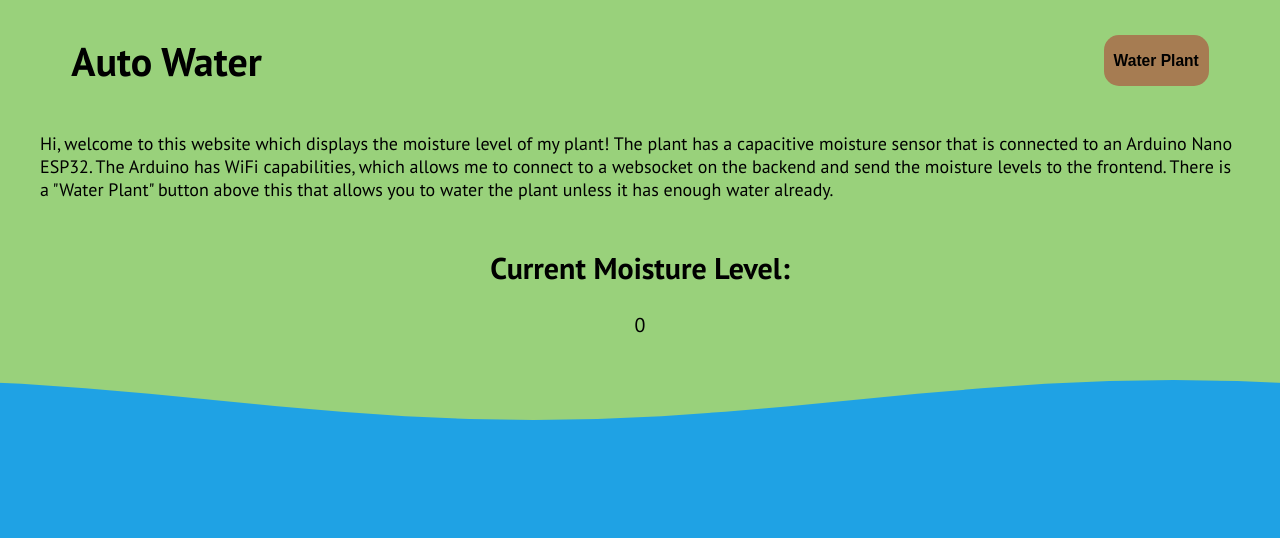
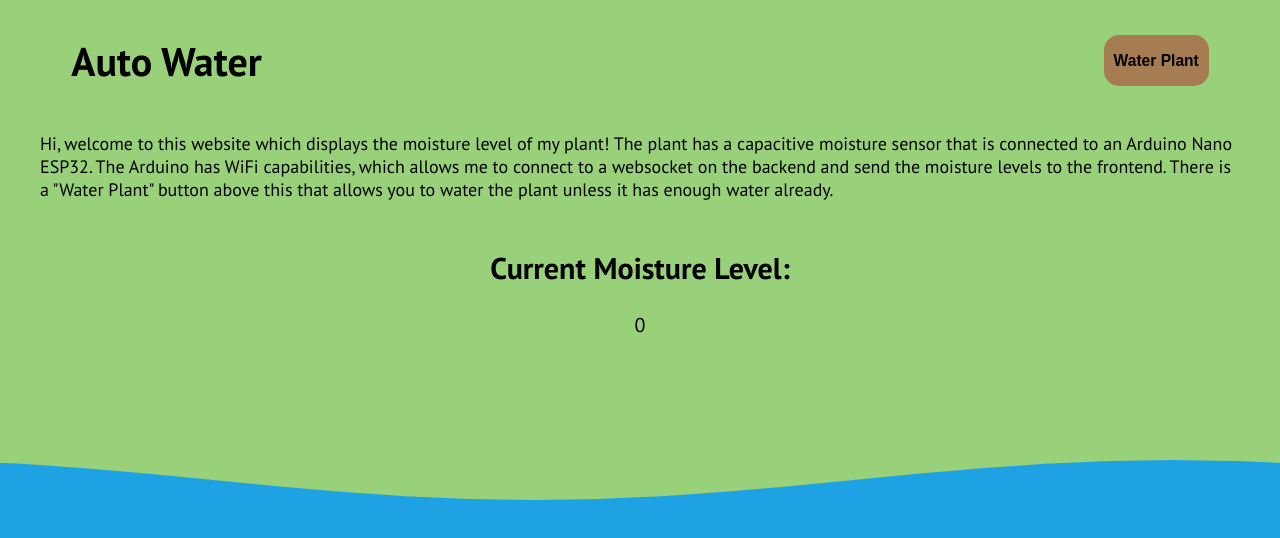
Before and after one commit to dylanledermann/AutoWaterer, an Angular app in the folder autowatererfrontend/: page / in a window 1280 px wide. Shown: the top 538 px of the page. Built offline with nearby package versions, Linux system fonts and the light colour scheme; no server answers.

Commit message:
Added Renderer2 and document check to home.ts to adjust the wave height based on the moisture level

```diff
--- a/autowatererfrontend/src/app/components/header/header.ts
+++ b/autowatererfrontend/src/app/components/header/header.ts
@@ -19,8 +19,6 @@ export class Header {
         throw err;
       })
     )
-    .subscribe((m) => {
-      console.log(m);
-    });;
+    .subscribe();
   }
 }
--- a/autowatererfrontend/src/app/home/home.html
+++ b/autowatererfrontend/src/app/home/home.html
@@ -1,4 +1,5 @@
-<div class="">
+<div class="water"></div>
+<div>
     <p id="Description">
         Hi, welcome to this website which displays the moisture level of my plant!
         The plant has a capacitive moisture sensor that is connected to an Arduino Nano ESP32.
--- a/autowatererfrontend/src/app/home/home.ts
+++ b/autowatererfrontend/src/app/home/home.ts
@@ -1,6 +1,6 @@
-import { Component, inject, signal } from '@angular/core';
+import { Component, Inject, inject, Renderer2 } from '@angular/core';
 import { Moisture } from '../services/moisture';
-import { catchError } from 'rxjs';
+import {DOCUMENT} from '@angular/common';
 
 @Component({
   selector: 'app-home',
@@ -9,18 +9,22 @@ import { catchError } from 'rxjs';
   styleUrl: './home.css'
 })
 export class Home {
-  moisture = signal(0);
+  constructor(
+    private renderer: Renderer2,
+    @Inject(DOCUMENT) private document: Document
+  ){}
   moistureApi = inject(Moisture);
+  moisture = this.moistureApi.moisture;
   ngOnInit(): void {
-    this.moistureApi.getMoistureFromApi()
-      .pipe(
-        catchError((err) => {
-          console.log(err);
-          throw err;
-        })
-      )
-      .subscribe((moisture: number) => {
-        this.moisture.set(moisture);
-      });
+    this.moisture = this.moistureApi.getMoisture();
+    var adjustedHeight = 100-this.moisture();
+    this.changeWaveHeight(adjustedHeight.toString() + "%");
+  }
+  changeWaveHeight(height: string){
+    this.renderer.setStyle(
+      this.document.documentElement,
+      '--wave-height',
+      height
+    )
   }
 }
--- a/autowatererfrontend/src/app/services/moisture.ts
+++ b/autowatererfrontend/src/app/services/moisture.ts
@@ -1,14 +1,30 @@
 import { HttpClient } from '@angular/common/http';
-import { Injectable, inject } from '@angular/core';
+import { Injectable, inject, signal } from '@angular/core';
+import { catchError } from 'rxjs';
 
 @Injectable({
   providedIn: 'root'
 })
 export class Moisture {
   http = inject(HttpClient);
+  moisture = signal(0);
   getMoistureFromApi(){
     const url = `http://localhost:8080/api/moisture`;
     return this.http.get<number>(url);
+  }
+  getMoisture(){
+    this.getMoistureFromApi()
+      .pipe(
+        catchError((err) => {
+          console.log(err);
+          throw err;
+        })
+      )
+      .subscribe((moisture: number) => {
+        this.moisture.set(moisture);
+      });
+
+    return this.moisture;
   }
   addMoistureFromApi(){
     const url = `http://localhost:8080/api/moisture`;
--- a/autowatererfrontend/src/index.html
+++ b/autowatererfrontend/src/index.html
@@ -11,7 +11,6 @@
   <link href="https://fonts.googleapis.com/css2?family=PT+Sans:ital,wght@0,400;0,700;1,400;1,700&display=swap" rel="stylesheet">
 </head>
 <body>
-  <div class="water"></div>
   <app-root></app-root>
 </body>
 </html>
--- a/autowatererfrontend/src/styles.css
+++ b/autowatererfrontend/src/styles.css
@@ -1,5 +1,7 @@
 /* You can add global styles to this file, and also import other style files */
-
+:root{
+    --wave-height: 60%;
+}
 .water {
     position: absolute;
     top: 0;
@@ -10,47 +12,47 @@
     animation: flow 6s infinite linear;
     clip-path: polygon(
     /* Top edge points along the sine wave */
-    0% calc(50% + sin(0deg) * 20px),
-    2.5% calc(50% + sin(18deg) * 20px),
-    5% calc(50% + sin(36deg) * 20px),
-    7.5% calc(50% + sin(54deg) * 20px),
-    10% calc(50% + sin(72deg) * 20px),
-    12.5% calc(50% + sin(90deg) * 20px),
-    15% calc(50% + sin(108deg) * 20px),
-    17.5% calc(50% + sin(126deg) * 20px),
-    20% calc(50% + sin(144deg) * 20px),
-    22.5% calc(50% + sin(162deg) * 20px),
-    25% calc(50% + sin(180deg) * 20px),
-    27.5% calc(50% + sin(198deg) * 20px),
-    30% calc(50% + sin(216deg) * 20px),
-    32.5% calc(50% + sin(234deg) * 20px),
-    35% calc(50% + sin(252deg) * 20px),
-    37.5% calc(50% + sin(270deg) * 20px),
-    40% calc(50% + sin(288deg) * 20px),
-    42.5% calc(50% + sin(306deg) * 20px),
-    45% calc(50% + sin(324deg) * 20px),
-    47.5% calc(50% + sin(342deg) * 20px),
-    50% calc(50% + sin(360deg) * 20px),
-    52.5% calc(50% + sin(18deg) * 20px),
-    55% calc(50% + sin(36deg) * 20px),
-    57.5% calc(50% + sin(54deg) * 20px),
-    60% calc(50% + sin(72deg) * 20px),
-    62.5% calc(50% + sin(90deg) * 20px),
-    65% calc(50% + sin(108deg) * 20px),
-    67.5% calc(50% + sin(126deg) * 20px),
-    70% calc(50% + sin(144deg) * 20px),
-    72.5% calc(50% + sin(162deg) * 20px),
-    75% calc(50% + sin(180deg) * 20px),
-    77.5% calc(50% + sin(198deg) * 20px),
-    80% calc(50% + sin(216deg) * 20px),
-    82.5% calc(50% + sin(234deg) * 20px),
-    85% calc(50% + sin(252deg) * 20px),
-    87.5% calc(50% + sin(270deg) * 20px),
-    90% calc(50% + sin(288deg) * 20px),
-    92.5% calc(50% + sin(306deg) * 20px),
-    95% calc(50% + sin(324deg) * 20px),
-    97.5% calc(50% + sin(342deg) * 20px),
-    100% calc(50% + sin(360deg) * 20px),
+    0% calc(var(--wave-height) + sin(0deg) * 20px),
+    2.5% calc(var(--wave-height) + sin(18deg) * 20px),
+    5% calc(var(--wave-height) + sin(36deg) * 20px),
+    7.5% calc(var(--wave-height) + sin(54deg) * 20px),
+    10% calc(var(--wave-height) + sin(72deg) * 20px),
+    12.5% calc(var(--wave-height) + sin(90deg) * 20px),
+    15% calc(var(--wave-height) + sin(108deg) * 20px),
+    17.5% calc(var(--wave-height) + sin(126deg) * 20px),
+    20% calc(var(--wave-height) + sin(144deg) * 20px),
+    22.5% calc(var(--wave-height) + sin(162deg) * 20px),
+    25% calc(var(--wave-height) + sin(180deg) * 20px),
+    27.5% calc(var(--wave-height) + sin(198deg) * 20px),
+    30% calc(var(--wave-height) + sin(216deg) * 20px),
+    32.5% calc(var(--wave-height) + sin(234deg) * 20px),
+    35% calc(var(--wave-height) + sin(252deg) * 20px),
+    37.5% calc(var(--wave-height) + sin(270deg) * 20px),
+    40% calc(var(--wave-height) + sin(288deg) * 20px),
+    42.5% calc(var(--wave-height) + sin(306deg) * 20px),
+    45% calc(var(--wave-height) + sin(324deg) * 20px),
+    47.5% calc(var(--wave-height) + sin(342deg) * 20px),
+    50% calc(var(--wave-height) + sin(360deg) * 20px),
+    52.5% calc(var(--wave-height) + sin(18deg) * 20px),
+    55% calc(var(--wave-height) + sin(36deg) * 20px),
+    57.5% calc(var(--wave-height) + sin(54deg) * 20px),
+    60% calc(var(--wave-height) + sin(72deg) * 20px),
+    62.5% calc(var(--wave-height) + sin(90deg) * 20px),
+    65% calc(var(--wave-height) + sin(108deg) * 20px),
+    67.5% calc(var(--wave-height) + sin(126deg) * 20px),
+    70% calc(var(--wave-height) + sin(144deg) * 20px),
+    72.5% calc(var(--wave-height) + sin(162deg) * 20px),
+    75% calc(var(--wave-height) + sin(180deg) * 20px),
+    77.5% calc(var(--wave-height) + sin(198deg) * 20px),
+    80% calc(var(--wave-height) + sin(216deg) * 20px),
+    82.5% calc(var(--wave-height) + sin(234deg) * 20px),
+    85% calc(var(--wave-height) + sin(252deg) * 20px),
+    87.5% calc(var(--wave-height) + sin(270deg) * 20px),
+    90% calc(var(--wave-height) + sin(288deg) * 20px),
+    92.5% calc(var(--wave-height) + sin(306deg) * 20px),
+    95% calc(var(--wave-height) + sin(324deg) * 20px),
+    97.5% calc(var(--wave-height) + sin(342deg) * 20px),
+    100% calc(var(--wave-height) + sin(360deg) * 20px),
     /* Bottom edge points to close the polygon */
     100% 100%,
     0% 100%
```
